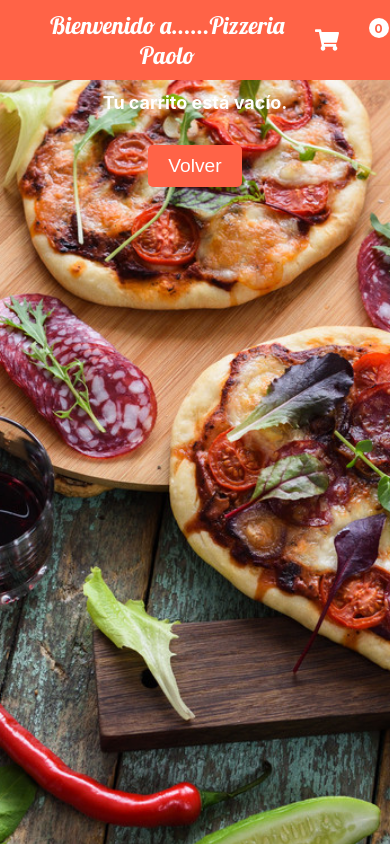
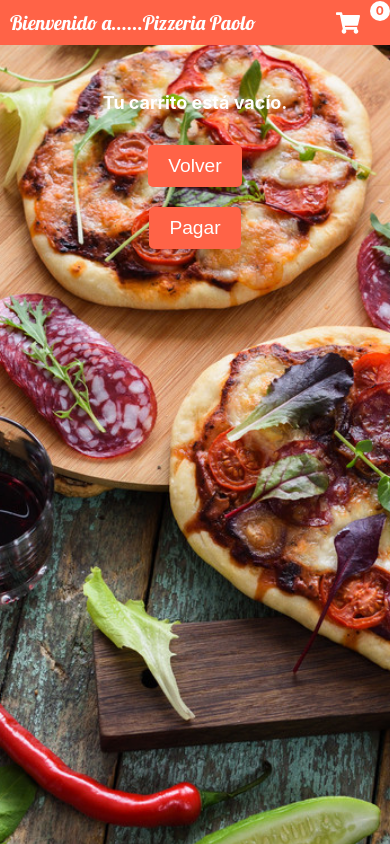
Before and after one commit to Suflistico/pizzeria-paolo, a React (Create React App) app: page /cart in a window 390 px wide. Shown: the top 844 px of the page. Built offline with nearby package versions, Linux system fonts and the light colour scheme.

Commit message:
actualizacion de iconos de carrito de compra

```diff
--- a/src/App.js
+++ b/src/App.js
@@ -21,7 +21,7 @@ const App = () => {
             <Route path="/cart" element={<Cart />} />
           </Routes>
         </div>
-        <Footer /> {/* Incluye el Footer aquí */}
+        <Footer />
       </Router>
     </CartProvider>
   );
--- a/src/Navbar.css
+++ b/src/Navbar.css
@@ -1,3 +1,59 @@
+/*@import url('https://fonts.googleapis.com/css2?family=Lobster&display=swap');
+.navbar {
+  display: flex;
+  justify-content: space-between;
+  align-items: center;
+  background-color: #ff6347;
+  padding: 10px 20px;
+  position: fixed;
+  top: 0;
+  width: 100%;
+  z-index: 1000;
+}
+
+.title {
+  font-size: 24px;
+  color: white;
+  font-family: 'Lobster', cursive;
+}
+
+.cart {
+  position: relative;
+  margin-left: auto;
+  padding-right: 40px;
+}
+
+.cartLink {
+  color: white;
+  text-decoration: none;
+  display: flex;
+  align-items: center;
+}
+
+.cartCount {
+  margin-left: 1px; /* reduce espacio entre carrito de compra y contador */
+  /*position: absolute;
+  top: -10px;
+  right: -10px;
+  background-color: white;
+  border-radius: 50%;
+  width: 20px;
+  height: 20px;
+  display: flex;
+  align-items: center;
+  justify-content: center;
+  color: #ff6347;
+  font-size: 12px;
+  font-weight: bold;
+}
+
+.clickCounter {
+  color: white;
+  font-size: 18px;
+  margin-left: 20px;
+}
+*/
+
 @import url('https://fonts.googleapis.com/css2?family=Lobster&display=swap');
 .navbar {
   display: flex;
@@ -31,7 +87,7 @@
 }
 
 .cartCount {
-  margin-left: 1px; /* reduce espacio entre carrito de compra y contador */
+  margin-left: 5px;
   position: absolute;
   top: -10px;
   right: -10px;
@@ -52,3 +108,23 @@
   font-size: 18px;
   margin-left: 20px;
 }
+
+/* Navbar responsivo */
+@media (max-width: 768px) {
+  .navbar {
+    padding: 10px;
+  }
+
+  .title {
+    font-size: 20px;
+  }
+
+  .cart {
+    padding-right: 20px;
+  }
+
+  .clickCounter {
+    font-size: 16px;
+    margin-left: 10px;
+  }
+}
--- a/src/components/Cart.js
+++ b/src/components/Cart.js
@@ -49,6 +49,7 @@ function Cart() {
         </div>
       )}
       <button onClick={() => navigate('/')} className="back-button">Volver</button>
+      <button className='back-button'>Pagar</button>
     </div>
   );
 }
```
Also changed, not shown: src/components/PizzaDetails.js (line endings or trailing spaces).
